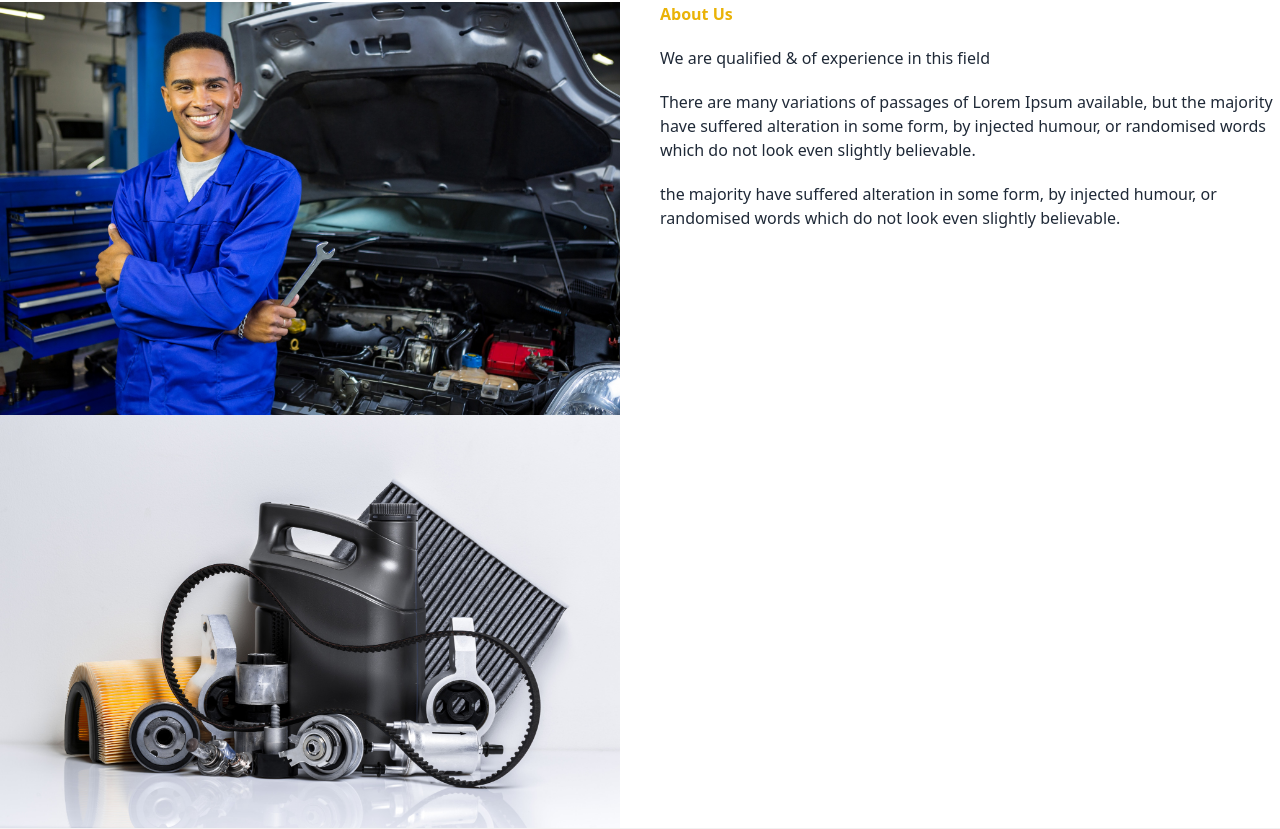
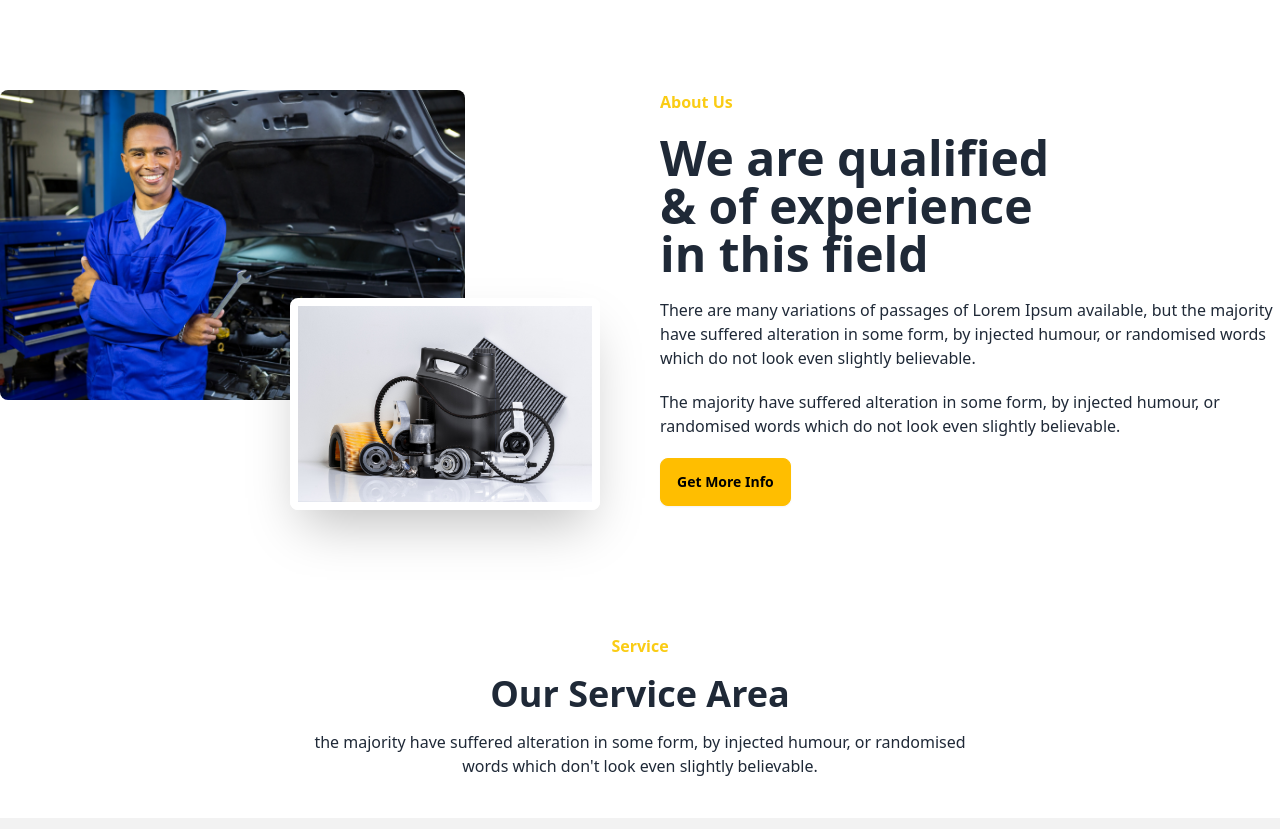
Before and after one commit to mdkabirulhossain/carGurdian_client, a React (Vite) app: page / in a window 1280 px wide. Shown: the part 628-1457 px from the top of the page. Built offline with nearby package versions, Linux system fonts and the light colour scheme.

Commit message:
Completed About section

```diff
--- a/src/Pages/Home/About/About.jsx
+++ b/src/Pages/Home/About/About.jsx
@@ -2,16 +2,17 @@ import person from "../../../assets/images/about_us/person.jpg"
 import parts from "../../../assets/images/about_us/parts.jpg"
 const About = () => {
     return (
-        <div className="mt-10 md:flex lg:flex gap-10">
-            <div className="lg:w-1/2">
-                <img src={person} alt="" />
-                <img src={parts} alt="" />
+        <div className="mt-32 md:flex lg:flex gap-10">
+            <div className="lg:w-1/2 relative">
+                <img src={person} className="w-3/4 rounded-lg shadows-2xl" alt="" />
+                <img src={parts} className="w-1/2 absolute right-5 top-1/2 rounded-lg border-8 border-white shadow-2xl" alt="" />
             </div>
             <div className="lg: w-1/2 space-y-5">
-                <h1 className="font-bold text-yellow-500">About Us</h1>
-                <h1>We are qualified & of experience in this field</h1>
+                <h1 className="font-bold text-yellow-400">About Us</h1>
+                <h1 className="font-bold text-5xl">We are qualified <br /> & of experience <br /> in this field</h1>
                 <p>There are many variations of passages of Lorem Ipsum available, but the majority have suffered alteration in some form, by injected humour, or randomised words which do not look even slightly believable. </p>
-                <p>the majority have suffered alteration in some form, by injected humour, or randomised words which do not look even slightly believable. </p>
+                <p>The majority have suffered alteration in some form, by injected humour, or randomised words which do not look even slightly believable. </p>
+                <button className="btn btn-warning">Get More Info</button>
 
             </div>
         </div>
--- a/src/Pages/Home/Home/Home.jsx
+++ b/src/Pages/Home/Home/Home.jsx
@@ -1,5 +1,6 @@
 import About from "../About/About";
 import Banner from "../Banner/Banner";
+import Services from "../Services/Services";
 
 
 const Home = () => {
@@ -7,6 +8,7 @@ const Home = () => {
         <div>
             <Banner></Banner>
             <About></About>
+            <Services></Services>
         </div>
     );
 };
--- /dev/null
+++ b/src/Pages/Home/Services/Services.jsx
@@ -0,0 +1,16 @@
+
+
+const Services = () => {
+    return (
+        <div className="mt-32">
+            <div className="text-center space-y-4">
+                <h1 className="font-bold text-yellow-400">Service</h1>
+                <h1 className="font-bold text-4xl">Our Service Area</h1>
+                <p>the majority have suffered alteration in some form, by injected humour, or randomised <br /> words which don't look even slightly believable. </p>
+            </div>
+
+        </div>
+    );
+};
+
+export default Services;
--- a/src/Pages/Shared/Footer/Footer.jsx
+++ b/src/Pages/Shared/Footer/Footer.jsx
@@ -2,7 +2,7 @@
 
 const Footer = () => {
     return (
-        <footer className="footer bg-base-200 text-base-content p-10">
+        <footer className="footer bg-base-200 text-base-content p-10 mt-10">
             <aside>
                 <h1 className="font-bold">CARGURDIAN</h1>
                 <p>
```
